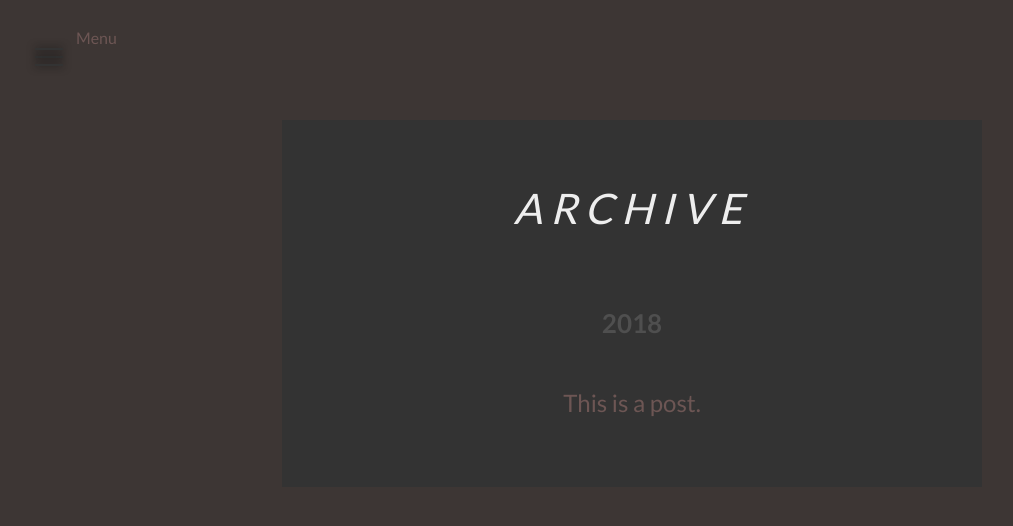
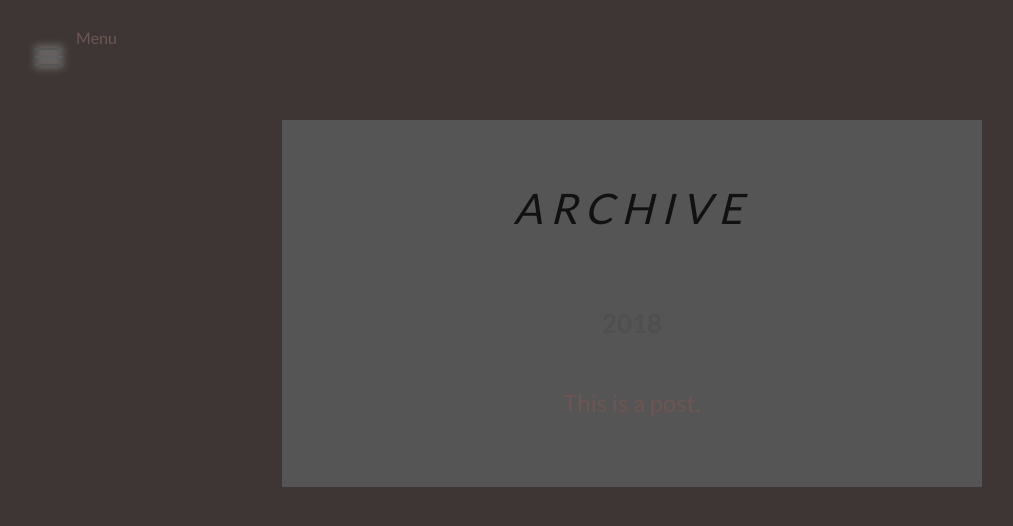
Before and after one commit to mccannd/mccannd.github.io, a Jekyll site: the page built from archive.html, in a window 1280 px wide. Shown: the top 526 px of the page, without its empty margins (8-1021 px from the left). Built offline with Jekyll 4.4.1, drawn with Linux system fonts in a browser that asks for light colours; nearby versions of some CDN libraries.

Commit message:
General settings

```diff
--- a/assets/css/main.scss
+++ b/assets/css/main.scss
@@ -13,12 +13,12 @@ $base-font-size:        16px;
 $small-font-size:       $base-font-size * 0.875;
 $base-line-height:      1;
 
-$dark-color:       #111;
-$light-color:      #eee;
+$dark-color:       #eee;
+$light-color:      #111;
 
 $text-color:       $light-color;
 $text-color-light: $dark-color;
-$background-color: #333333;
+$background-color: #555555;
 $brand-color:      #6d5654;
 $brand-color-2:    #3d3634;
 
```
